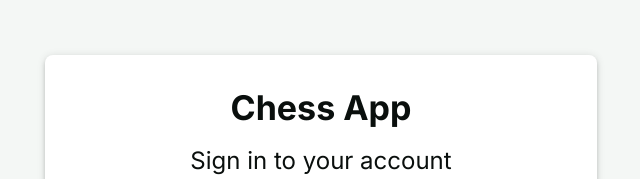
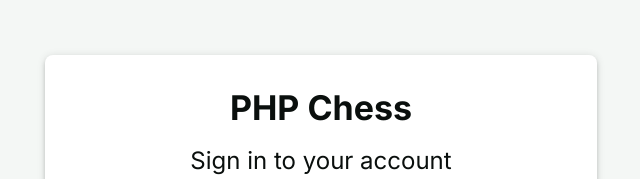
Before and after one commit to TimAnthonyAlexander/php-chess-frontend, a React (Vite) app: page /login in a window 1280 px wide. Shown: the part 138-317 px from the top of the page, without its empty margins (319-959 px from the left). Built offline with nearby package versions, Linux system fonts and the light colour scheme.

Commit message:
GIve basic name

```diff
--- a/src/components/Layout/NavBar.tsx
+++ b/src/components/Layout/NavBar.tsx
@@ -91,7 +91,7 @@ const NavBar = () => {
                 borderBottom: `1px solid ${theme.palette.divider}`
             }}>
                 <Typography variant="h6" sx={{ my: 2 }}>
-                    Chess App
+                    PHP Chess
                 </Typography>
                 <IconButton color="inherit" onClick={handleDrawerToggle}>
                     <CloseIcon />
@@ -200,7 +200,7 @@ const NavBar = () => {
                                 }
                             }}
                         >
-                            Chess App
+                            PHP Chess
                         </Typography>
 
                         {/* Desktop menu */}
--- a/src/pages/Login.tsx
+++ b/src/pages/Login.tsx
@@ -60,7 +60,7 @@ const Login = () => {
                     }}
                 >
                     <Typography component="h1" variant="h4" color="primary" fontWeight="bold">
-                        Chess App
+                        PHP Chess
                     </Typography>
 
                     <Typography component="h2" variant="h5" sx={{ mt: 2, mb: 4 }}>
--- a/src/pages/Register.tsx
+++ b/src/pages/Register.tsx
@@ -75,7 +75,7 @@ const Register = () => {
                     }}
                 >
                     <Typography component="h1" variant="h4" color="primary" fontWeight="bold">
-                        Chess App
+                        PHP Chess
                     </Typography>
 
                     <Typography component="h2" variant="h5" sx={{ mt: 2, mb: 4 }}>
```
Also changed, not shown: 1 other file (tests, documents, lock files or other folders).
